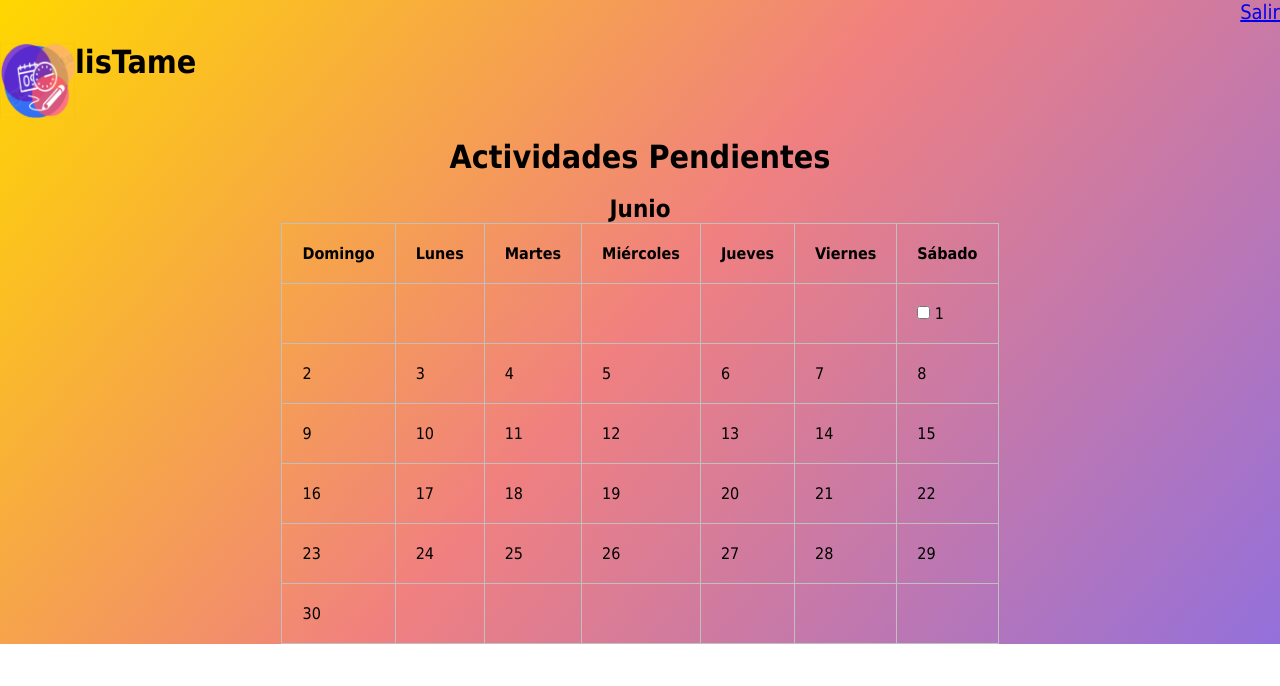
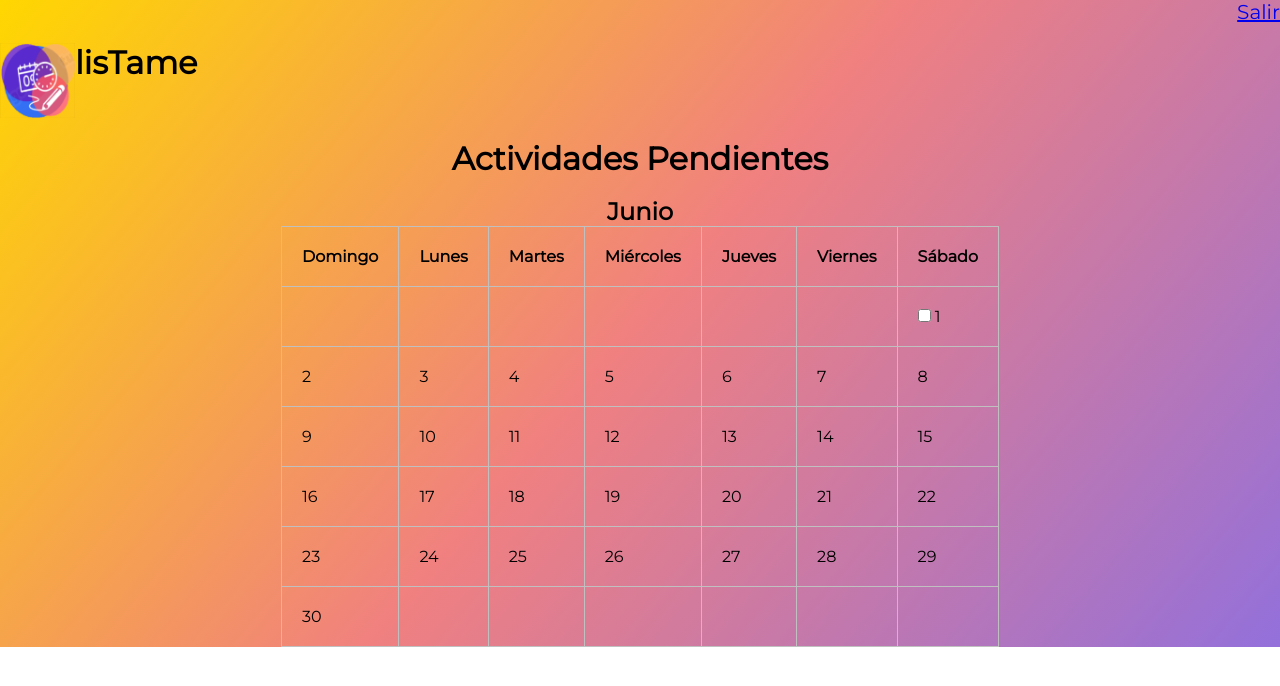
Before and after one commit to brittanypallasco2003/Organizador, a PHP site: page /src/calendario.html in a window 1280 px wide. Shown: the top 686 px of the page. Run offline with PHP 8.4, Linux system fonts and the light colour scheme.

Commit message:
cambio de fuentes

```diff
--- a/css/estilos_pendientes.css
+++ b/css/estilos_pendientes.css
@@ -2,7 +2,7 @@
     margin: 0;
     padding:0;
     box-sizing: border-box;
-    font-family: Tahoma;
+    font-family: 'Montserrat', sans-serif;
 }
 
 .capa{
--- a/css/estilos_realizadas.css
+++ b/css/estilos_realizadas.css
@@ -2,6 +2,7 @@
     margin: 0;
     padding:0;
     box-sizing: border-box;
+    font-family: 'Montserrat', sans-serif;
 }
 
 .capa{
@@ -13,7 +14,7 @@
  }
  #titulo{
     text-align:center;
-    font-family: Tahoma;
+    /*font-family: Tahoma;*/
 
  }
 
@@ -27,7 +28,7 @@
     padding: 30px;
     border-radius: 20px;
     opacity: .8;
-    font-family: Tahoma;
+    /*font-family: Tahoma;*/
     }
 
     .div-img {
--- a/src/6Realizadas.html
+++ b/src/6Realizadas.html
@@ -5,6 +5,7 @@
     <meta name="viewport" content="width=device-width, initial-scale=1.0">
     <title>A. Realizadas| lisTame</title>
     <link rel="stylesheet" href="/css/estilos_realizadas.css">
+    <link href="https://fonts.googleapis.com/css2?family=Montserrat&display=swap" rel="stylesheet">
 </head>
 <body class="capa">
     <div>
--- a/src/calendario.html
+++ b/src/calendario.html
@@ -4,8 +4,9 @@
     <meta charset="UTF-8">
     <meta name="viewport" content="width=device-width, initial-scale=1.0">
     <title>A. Pendientes| lisTame</title>
+    <link rel="stylesheet" href="/css/estilos_pendientes.css">
+    <link href="https://fonts.googleapis.com/css2?family=Montserrat&display=swap" rel="stylesheet">
 </head>
-<link rel="stylesheet" href="/css/estilos_pendientes.css">
 <body>
     <div class="capa">
         <div class="cerrar-sesion">
--- a/src/calendarios.html
+++ b/src/calendarios.html
@@ -3,6 +3,7 @@
 <head>
     <title>Calendario de Citas</title>
     <link rel="stylesheet" type="text/css" href="/css/estilos_pendientes.css">
+    <link href="https://fonts.googleapis.com/css2?family=Montserrat&display=swap" rel="stylesheet">
 </head>
 <body>
     <div class="capa">
```
